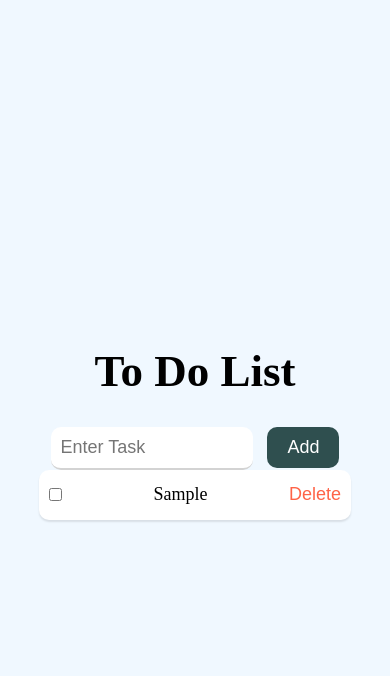
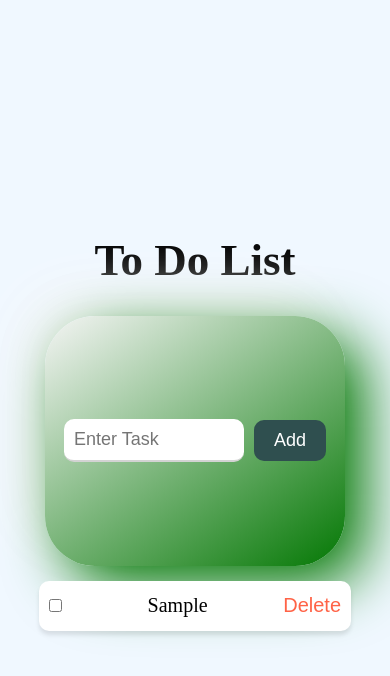
Before and after one commit to daanyaalkellerman/toDoList, a plain HTML site: page index.html in a window 390 px wide. Both pictures are taken after typing "Sample" into the empty fields and a click on the button "Add". Drawn offline with Linux system fonts and the light colour scheme.

Commit message:
added css and java

```diff
--- a/css/style.css
+++ b/css/style.css
@@ -23,7 +23,7 @@ h1{
     color: black;
     margin: 30px 0;
 }
-enter{
+#enter{
     display: flex;
     justify-content: center;
     align-items: center;
@@ -31,7 +31,7 @@ enter{
     height: 300px;
     width: 400px;
     border-radius: 50px;
-    background: linear-gradient(145deg,white,rgb(4, 120, 4));
+    background: linear-gradient(145deg,whitesmoke,rgb(4, 120, 4));
     box-shadow: 20px 20px 60px rgb(4, 120, 4),-20px -20px 60px whitesmoke;
 }
 
@@ -80,7 +80,7 @@ li{
     height: 50px;
     border-radius: 10px;
     background-color: white;
-    box-shadow: 0 2px 2px rgba(0, 0, 0, 0.1);
+    box-shadow: 0 4px 4px rgba(0, 0, 0, 0.1);
 }
 
 li input[type="checkbox"]{
@@ -88,14 +88,14 @@ li input[type="checkbox"]{
 }
 
 li p{
-    font-size: 18px;
+    font-size: 20px;
     margin: 0;
 }
 
 li button{
     border: none;
     outline: none;
-    font-size: 18px;
+    font-size: 20px;
     background-color: transparent;
     color: tomato;
     cursor: pointer;
@@ -110,3 +110,16 @@ li button:hover{
     text-decoration: line-through;
     color: burlywood;
 }
+@media (max-width: 400px) {
+    #enter{
+        display: flex;
+        justify-content: center;
+        align-items: center;
+        margin-bottom: 15px;
+        height: 250px;
+        width: 300px;
+        border-radius: 50px;
+        background: linear-gradient(145deg,whitesmoke,rgb(4, 120, 4));
+        box-shadow: 20px 20px 60px rgb(4, 120, 4),-20px -20px 60px whitesmoke;
+    }
+}
--- a/index.js
+++ b/index.js
@@ -1,16 +1,41 @@
+//declare variables
 const form = document.getElementById('enter');
 const taskInput = document.getElementById('taskAdded');
 const tasks = document.getElementById('tasks');
 
+
+document.addEventListener('DOMContentLoaded', loadTasks);
 form.addEventListener('submit', addTask);
 
-function addTask(aT){
+// sorts tasks alphabetically
+function sortTasks() {
+    const list = Array.from(tasks.children);
+    const sorted = list.sort((a, b) => {
+        const aText = a.querySelector('p').innerText.toLowerCase();
+        const bText = b.querySelector('p').innerText.toLowerCase();
+        return aText.localeCompare(bText);
+    });
+    tasks.innerHTML = '';
+
+    // Append the sorted task elements
+    sorted.forEach(task => {
+        tasks.appendChild(task);
+    });
+
+    // Save the sorted tasks to local storage
+    taskTLS();
+}
+//Add a new task
+function addTask(aT) {
+    // stop the default form submission behavior
     aT.preventDefault();
-    if(taskInput.value == '')
-    {
+
+    // check if theres no input
+    if (taskInput.value == '') {
         return;
     }
 
+    // makes a new task element
     const task = document.createElement('li');
     task.innerHTML = `
         <input type="checkbox">
@@ -18,20 +43,71 @@ function addTask(aT){
         <button type="buttton">Delete</button>
     `;
 
+    // event listeners for checkbox change and delete button click
     task.querySelector('input[type="checkbox"]').addEventListener('change', toggleDone);
-
     task.querySelector('button').addEventListener('click', removeTask);
 
+    // Append the new task to the tasks list
     tasks.appendChild(task);
+    // clears the input
     taskInput.value = '';
+
+    taskTLS();
+    // sorts tasks alphabetically and updates on screen
+    sortTasks();
 }
 
-function toggleDone(aT){
+//  when the checkbox is changed it toggles the "done" class
+function toggleDone(aT) {
     const task = aT.target.parentNode;
-    task.querySelector('p').classLit.toggle('done')
+    task.querySelector('p').classList.toggle('done');
+
+    taskTLS();
 }
 
-function removeTask(aT){
+// removes tasks when clicked
+function removeTask(aT) {
     const task = aT.target.parentNode;
     tasks.removeChild(task);
+
+    taskTLS();
 }
+
+// save tasks to local storage
+function taskTLS() {
+    //puts all tasks in an array
+    const taskList = Array.from(tasks.children);
+
+    // saves task text as JSON
+    const taskTexts = taskList.map(task => task.querySelector('p').innerText);
+    localStorage.setItem('tasks', JSON.stringify(taskTexts));
+}
+
+// get tasks from local storage
+function loadTasks() {
+    const storedTasks = localStorage.getItem('tasks');
+
+    // checks for stored tasks
+    if (storedTasks) {
+        const taskTexts = JSON.parse(storedTasks);
+
+        // clears the tasks container
+        tasks.innerHTML = '';
+
+        // makes task element for each stored task
+        taskTexts.forEach(taskText => {
+            const task = document.createElement('li');
+            task.innerHTML = `
+                <input type="checkbox">
+                <p>${taskText}</p>
+                <button type="button">Delete</button>
+            `;
+
+            task.querySelector('input[type="checkbox"]').addEventListener('change', toggleDone);
+            task.querySelector('button').addEventListener('click', removeTask);
+
+            // Append the task to the tasks list
+            tasks.appendChild(task);
+        });
+    }
+}
```
Lines whose indentation alone changed are shown as unchanged.
